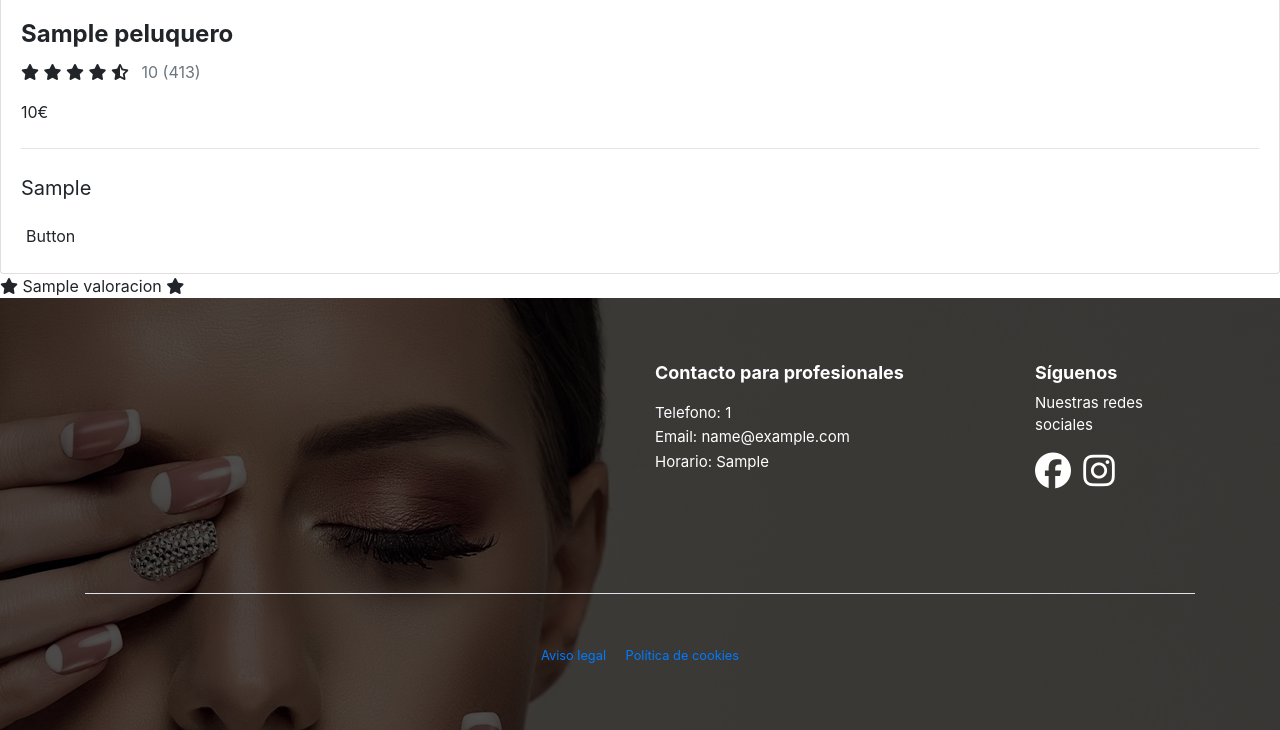
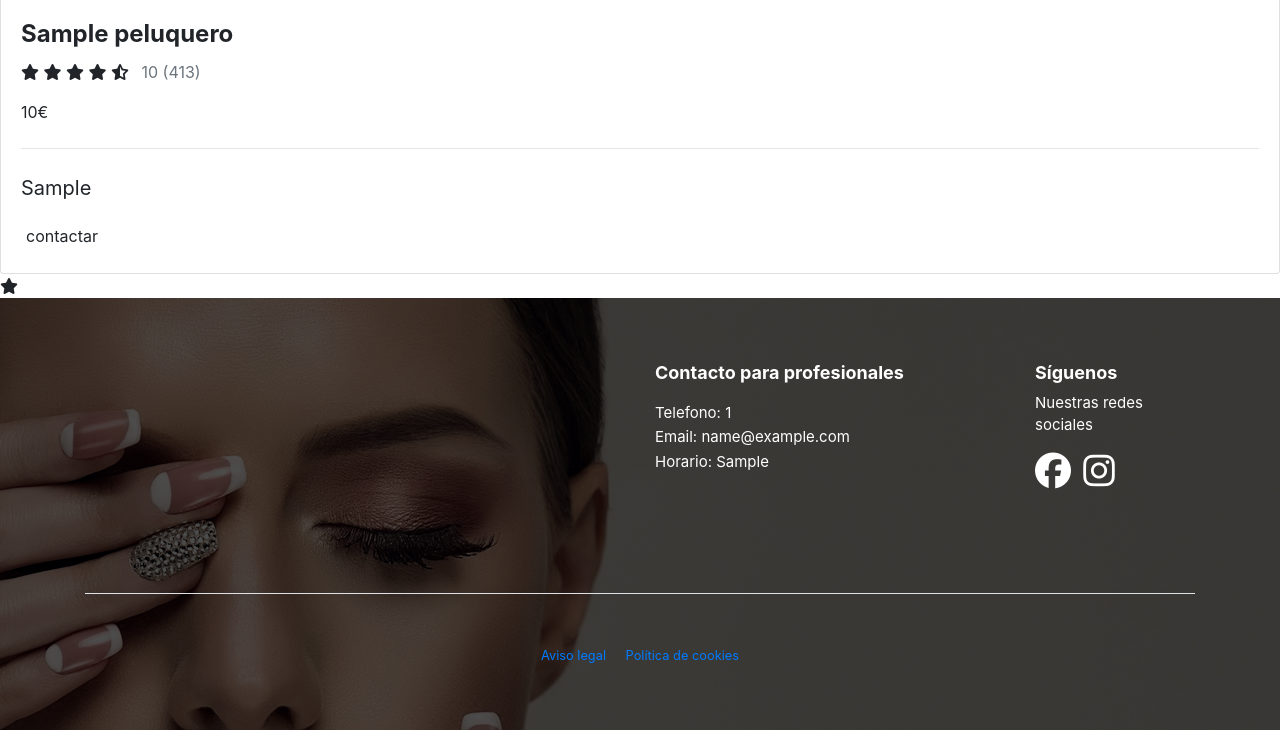
Before and after one commit to Maellyf5/Bbs_styl, a Django app: template Bbs_Styl/templates/app/profesionales.html in a window 1280 px wide. Shown: the part 1102-1832 px from the top of the page. Run offline with Django 3.2, Linux system fonts and the light colour scheme; tables that the repository leaves empty hold one stand-in row (values such as "Sample post"); the template is opened without the code that fills it: values that come from a table or form of the project are taken from there, most other values are stand-ins (such as "Sample title", 1, 10 or a date in 2020); some libraries are stand-ins or nearby versions.

Commit message:
ciclo if valoracion estrellas

```diff
--- a/Bbs_Styl/app/views.py
+++ b/Bbs_Styl/app/views.py
@@ -65,9 +65,11 @@ class Blog(ListView):
 class Profesional(TemplateView):
     template_name = 'app/profesionales.html'
 
+
     def get_context_data(self,**kwargs):
         context=super(Profesional, self).get_context_data(**kwargs)
         context['peluqueros']= Peluqueros.objects.all()
+
         context['mi']= Inicio.objects.all()
         #context['template']= 'app:blog'
         context['contacto']= Footer.objects.all()
--- a/Bbs_Styl/templates/app/profesionales.html
+++ b/Bbs_Styl/templates/app/profesionales.html
@@ -40,7 +40,7 @@
 
 
 
-<!--
+
 
             <!-- Card -->
 <div class="card booking-card">
@@ -78,20 +78,44 @@
     <p class="lead"><strong>{{ p.disponibilidad }}</strong></p>
 
     <!-- Button -->
-    <a href="#" class="btn btn-flat deep-purple-text p-1 mx-0 mb-0">Button</a>
+    <a href="#" class="btn btn-flat deep-purple-text p-1 mx-0 mb-0">contactar</a>
 
   </div>
   {% endfor %}
 </div>
-{% if  p.precio  %}
-         <li class="list-inline-item mr-0"><i class="fas fa-star amber-text"> </i></li>
 
-{% endif %}
 
 <!-- Card -->
 
-{% for valoracion in peluqueros %}
-         <li class="list-inline-item mr-0">{{ p.valoracion }} <i class="fas fa-star amber-text"> </i></li>
 
- {% endfor %}
+
+{% for x in peluqueros %}
+
+        {% for p in peluqueros %} {% cycle 'start' '' as slidestart silent %} {% cycle '' 'end' as slideend silent %} {% if slidestart == 'start' %}
+              {% if forloop.first %} {% endif %}
+
+                        {% endif %}
+
+
+                                <!--Avatar-->
+
+                                <i class="fas fa-star amber-text"{{ p.valoracion  }} ></i>
+
+                        <!-- Comprueba cierre de slide-->
+                        {% if slideend == 'end' or forloop.last %}
+
+                {% endif %} {% endfor %}
+
+    {% endfor %}
+
+
+<!-- {%for num in peluqueros%}
+    Number is : <i class="fas fa-star amber-text"> {{num.valoracion}}</i>
+  {%endfor%} -->
+
+
+
+
+
+
 {% endblock content%}
```
Also changed, not shown: Bbs_Styl/app/models.py (line endings or trailing spaces).
